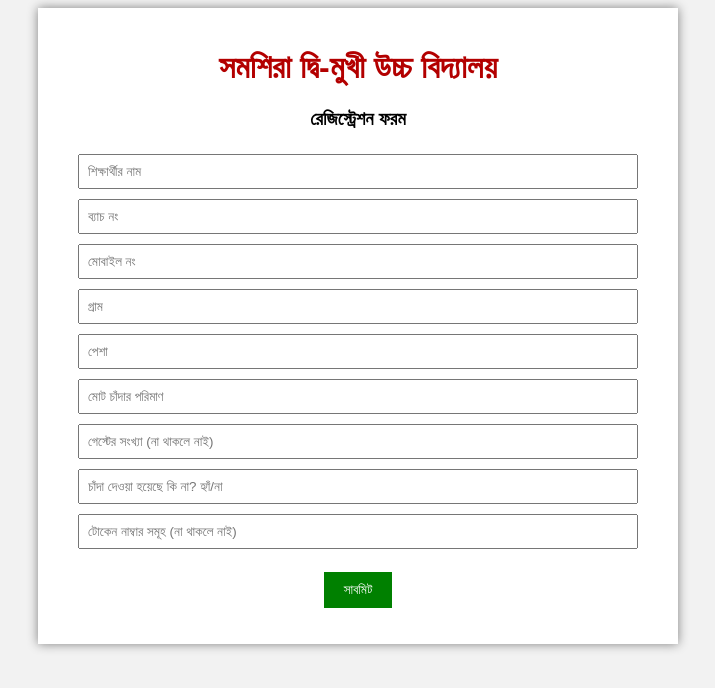
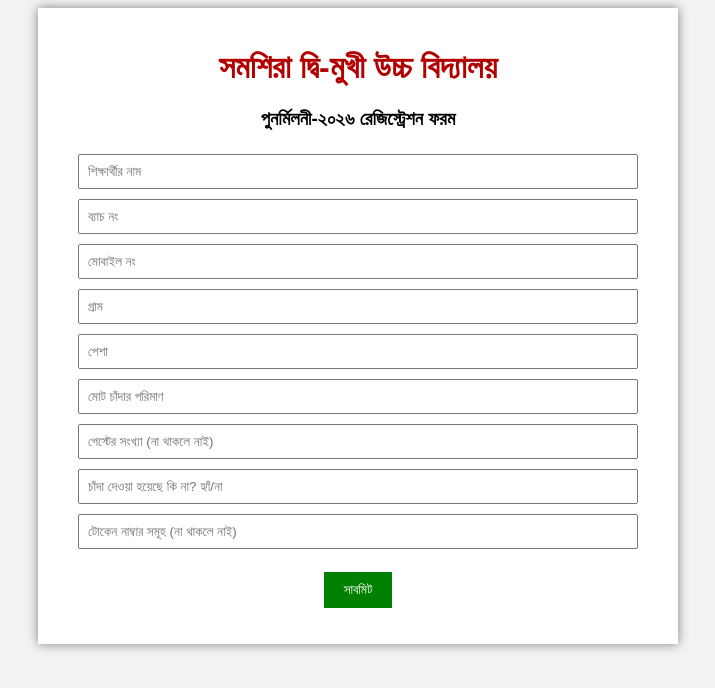
Before and after one commit to Nazmul-web-lgtm/School-Reunion-2026-, a plain HTML site: page index.html in a window 1280 px wide. Shown: the whole page, without its empty margins (282-997 px from the left). Drawn offline with Linux system fonts and the light colour scheme.

Commit message:
Update index.html

```diff
--- a/index.html
+++ b/index.html
@@ -2,7 +2,7 @@
 <html>
 <head>
 <meta charset="UTF-8">
-<title>রেজিস্ট্রেশন ফরম</title>
+<title>পুনর্মিলনী-২০২৬ রেজিস্ট্রেশন ফরম</title>
 
 <style>
 body{
@@ -44,7 +44,7 @@ button{
 <div class="container">
 
 <h1>সমশিরা দ্বি-মুখী উচ্চ বিদ্যালয়</h1>
-<h3>রেজিস্ট্রেশন ফরম</h3>
+<h3>পুনর্মিলনী-২০২৬ রেজিস্ট্রেশন ফরম</h3>
 
 <form id="form">
 
```
